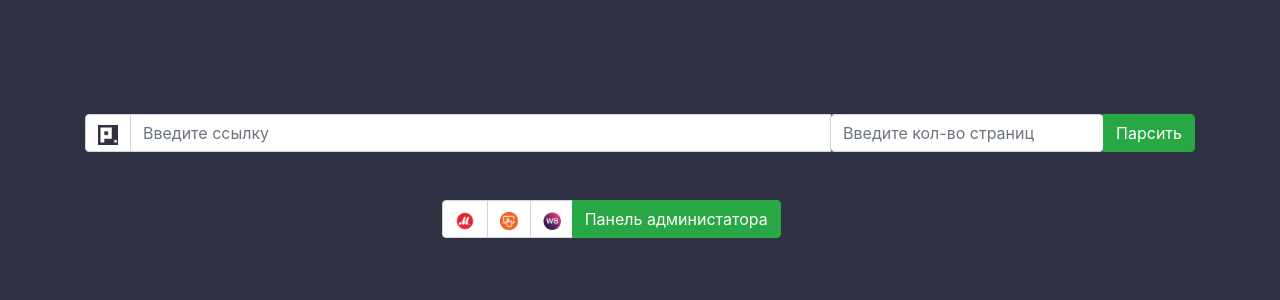
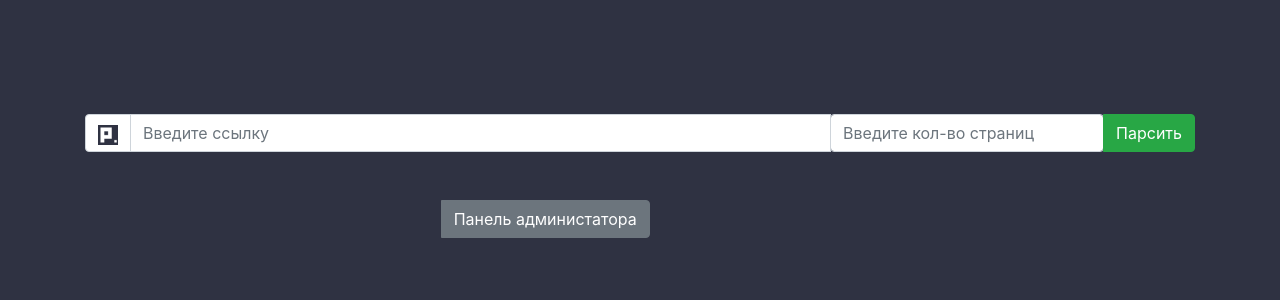
Before and after one commit to Nurka11/diploma2020, a Django app: page /parsing/ in a window 1280 px wide. Shown: the part 150-450 px from the top of the page. Run offline with Django 3.2, Linux system fonts and the light colour scheme; some libraries are stand-ins or nearby versions.

Commit message:
Parsing Page Updates

```diff
--- a/app/mon_app/templates/mon_app/index.html
+++ b/app/mon_app/templates/mon_app/index.html
@@ -33,13 +33,8 @@
     </form>
     <div class="container col-md-4">
       <div class="input-group flex-nowrap mt-5">
-        <div class="input-group-prepend">
-          <span class="input-group-text" id="basic-addon1" style="background-color: #ffffff;"><a href="https://www.mvideo.ru/"><img src="{% static "mon_app/images/mvideo_logo.jpg" %}" height="20"></img></a></span>
-          <span class="input-group-text" id="basic-addon1" style="background-color: #ffffff;"><a href="https://www.citilink.ru/"><img src="{% static "mon_app/images/citilink_logo.png" %}" height="18"></img></a></span>
-          <span class="input-group-text" id="basic-addon1" style="background-color: #ffffff;"><a href="https://www.wildberries.ru/"><img src="{% static "mon_app/images/wildberries_logo.png" %}" height="18"></img></a></span>
-        </div>
         <div class="input-group-append">
-          <a class="btn btn-success" href="{% url 'admin:index' %}">Панель администатора</a>
+          <a class="btn btn-secondary" href="{% url 'admin:index' %}">Панель администатора</a>
         </div>
       </div>
     </div><br><br><br><br><br><br><br><br>
```
Also changed, not shown: app/mon_app/migrations/0036_auto_20200513_2019.py (added), app/monitoring.db.
